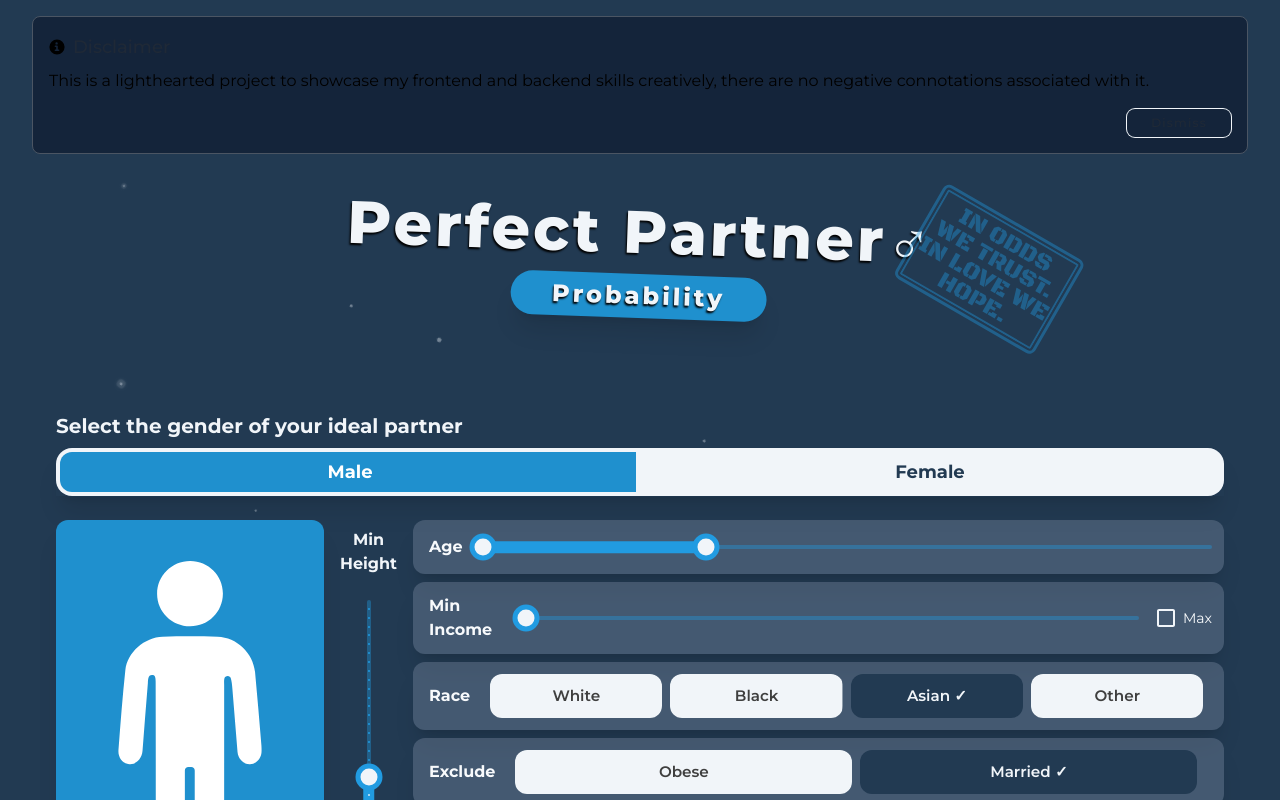
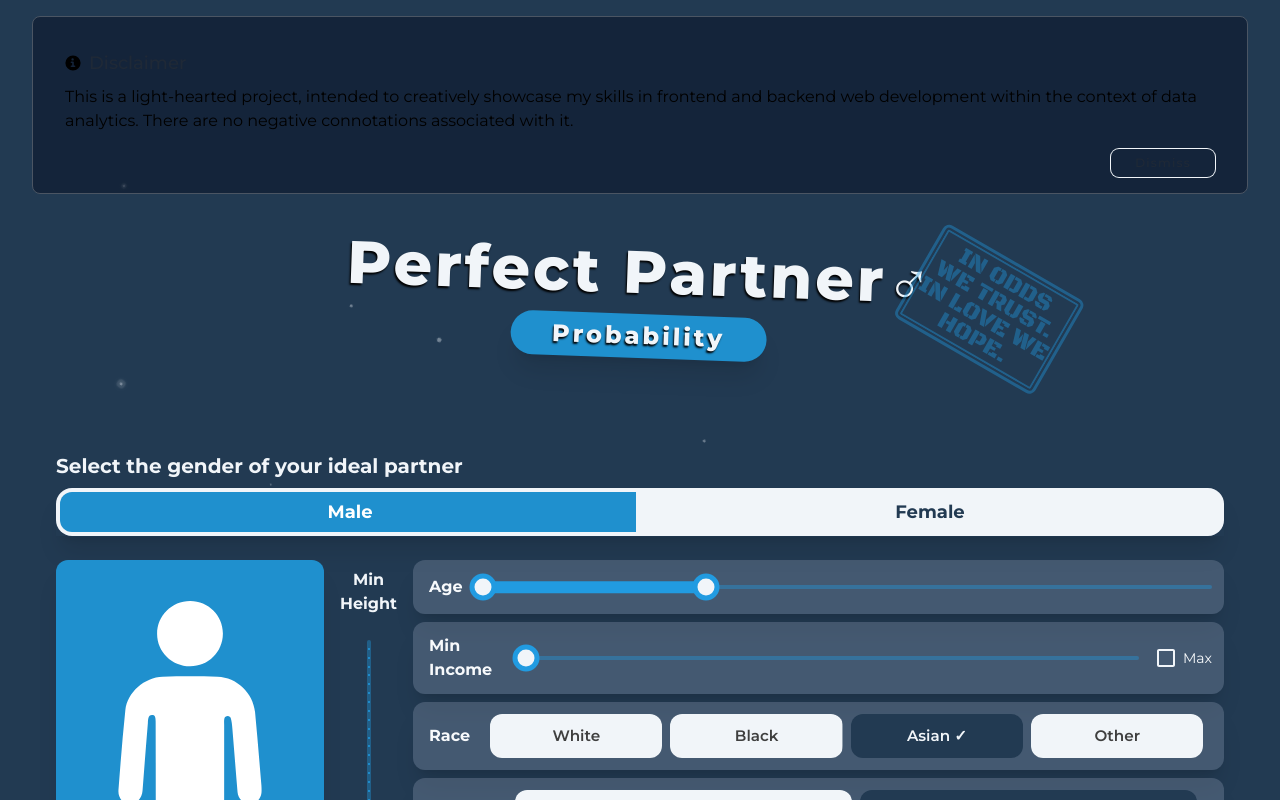
Before and after one commit to numanwaziri/how-rare-am-i, a React (Vite) app in the folder Frontend_React/: page / in a window 1280 px wide. Shown: the top 800 px of the page. Built offline with nearby package versions, Linux system fonts and the light colour scheme.

Commit message:
change disclaimer text

```diff
--- a/Frontend_React/src/App.jsx
+++ b/Frontend_React/src/App.jsx
@@ -59,9 +59,10 @@ function App({ sex, setSex, sexColors }) {
       <section className=" flex min-h-screen flex-col justify-center   px-3 transition-all ease-custom-bezier  sm:px-4 md:px-6 lg:px-8 ">
         <div className="mt-4">
           <InfoAlert title="Disclaimer">
-            This is a lighthearted project to showcase my frontend and backend
-            skills creatively, there are no negative connotations associated
-            with it.
+            This is a light-hearted project, intended to creatively showcase my
+            skills in frontend and backend web development within the context of
+            data analytics. There are no negative connotations associated with
+            it.
           </InfoAlert>
         </div>
         <div className="title">
--- a/Frontend_React/src/components/InfoAlert.jsx
+++ b/Frontend_React/src/components/InfoAlert.jsx
@@ -14,7 +14,7 @@ function InfoAlert({ title, children }) {
   return !dismissed ? (
     <div
       id="alert-additional-content-5"
-      className="rounded-lg border  border-gray-600 bg-slate-950 bg-opacity-40 p-4"
+      className="rounded-lg border  border-gray-600 bg-slate-950 bg-opacity-40 p-4 sm:px-8 sm:pt-8"
       role="alert"
     >
       <div className="flex items-center">
--- a/Frontend_React/src/sections/Results.jsx
+++ b/Frontend_React/src/sections/Results.jsx
@@ -216,8 +216,8 @@ export const Results = ({
           sex === "Male" ? "ring-slate-400" : "ring-[#75a294] ring-opacity-80"
         }    ease-out-expo max-sm:mt-4 max-sm:p-4 max-sm:text-base ${
           visible
-            ? "scale-100 opacity-100  delay-300 duration-[4s]"
-            : "scale-[80%] opacity-80 delay-300 duration-[4s]"
+            ? "scale-100 opacity-100   duration-[4s]"
+            : "scale-[80%] opacity-80  duration-[4s]"
         }`}
       >
         <span
@@ -354,9 +354,9 @@ export const Results = ({
           </span>
         </div>
         <div
-          className={` transition-scale mx-auto -mt-6 h-full w-full   sm:-mt-3 ${
+          className={` transition-scale mx-auto -mt-5 mb-2 h-full w-full   sm:-mt-3 ${
             visible
-              ? "scale-100 delay-[3.6s] duration-[1.5s]"
+              ? "scale-[102%] delay-[3.6s] duration-[1.5s]"
               : "scale-95 delay-[3.6s] duration-[1.5s]"
           } `}
         >
```
